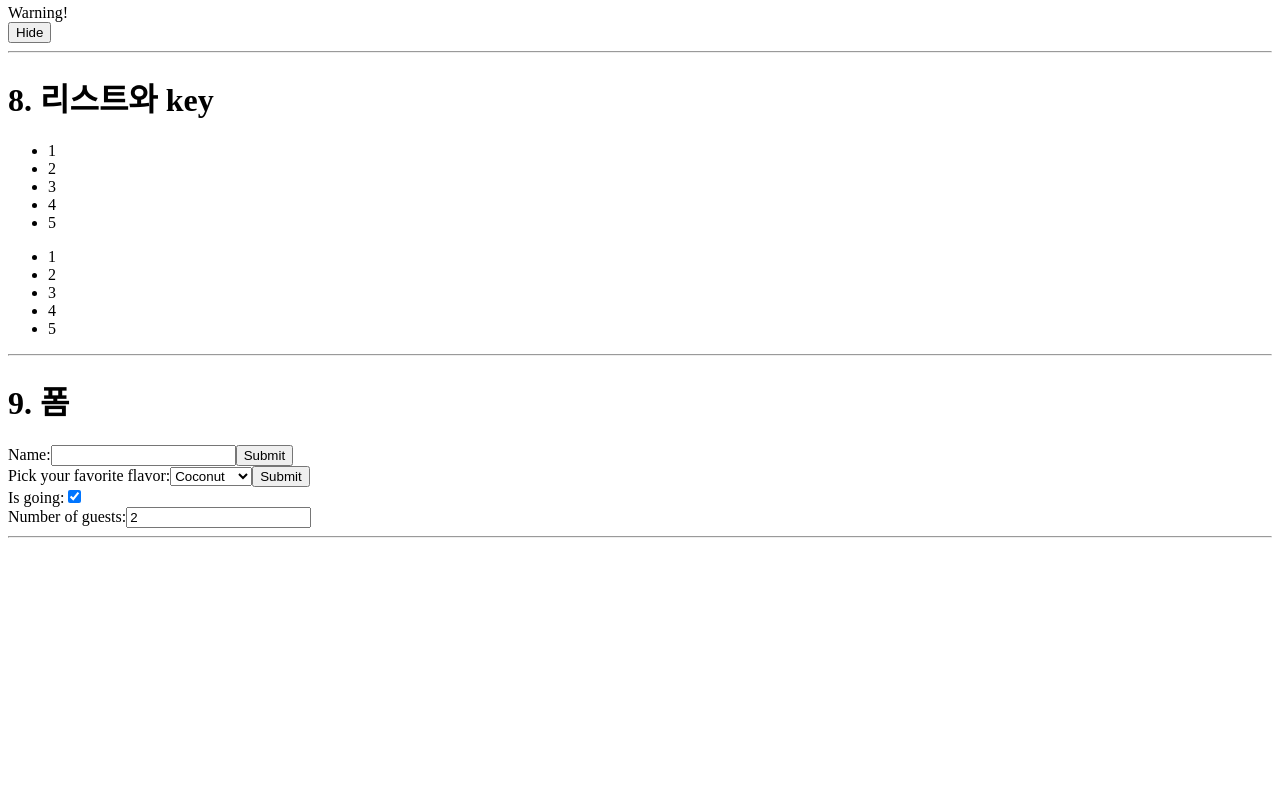
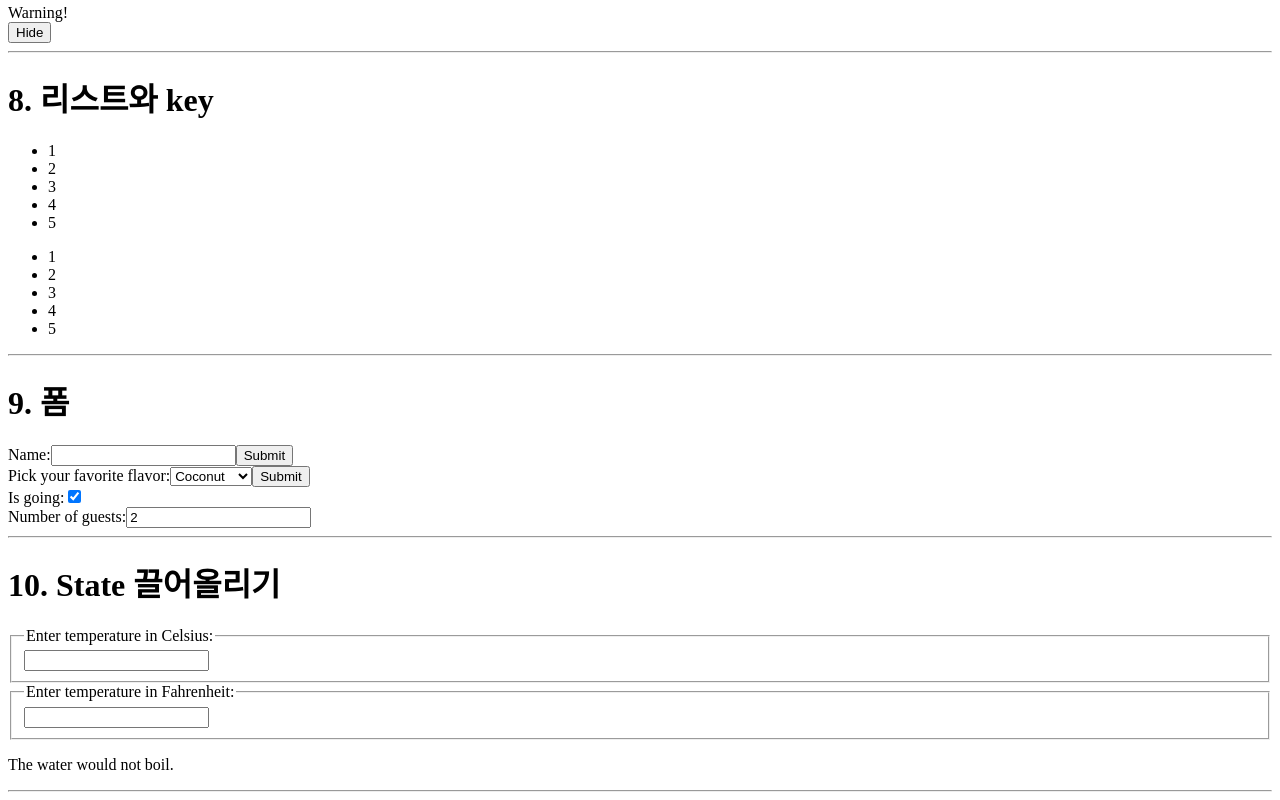
Before and after one commit to nack1400/react_study, a React (Create React App) app in the folder my-app/: page / in a window 1280 px wide. Shown: the part 411-1211 px from the top of the page. Before the commit the page ends 957 px from the top, so only its background shows below. Built offline with nearby package versions, Linux system fonts and the light colour scheme.

Commit message:
Add Pulling up State

```diff
--- /dev/null
+++ b/my-app/src/10pulling_up_state.js
@@ -0,0 +1,125 @@
+import React from "react";
+
+// class Calculator extends React.Component {
+//   constructor(props) {
+//     super(props);
+//     this.handleChange = this.handleChange.bind(this);
+//     this.state = {temperature: ''};
+//   }
+
+//   handleChange(e) {
+//     this.setState({temperature: e.target.value});
+//   }
+
+//   render() {
+//     const temperature = this.state.temperature;
+//     return (
+//       <fieldset>
+//         <legend>Enter temperature in Celsius:</legend>
+//         <input
+//           value={temperature}
+//           onChange={this.handleChange} />
+//         <BoilingVerdict
+//           celsius={parseFloat(temperature)} />
+//       </fieldset>
+//     );
+//   }
+// }
+
+const scaleNames = {
+  c: "Celsius",
+  f: "Fahrenheit",
+};
+
+class TemperatureInput extends React.Component {
+  constructor(props) {
+    super(props);
+    this.handleChange = this.handleChange.bind(this);
+    // this.state = { temperature: "" };
+  }
+
+  handleChange(e) {
+    // 이전 : this.setState({ temperature: e.target.value });
+    this.props.onTemperatureChange(e.target.value);
+  }
+
+  render() {
+    // 이전 : const temperature = this.state.temperature;
+    // 값 동기화
+    const temperature = this.props.temperature; //props는 읽기 전용
+    const scale = this.props.scale;
+    return (
+      <fieldset>
+        <legend>Enter temperature in {scaleNames[scale]}:</legend>
+        <input value={temperature} onChange={this.handleChange} />
+      </fieldset>
+    );
+  }
+}
+
+class Calculator extends React.Component {
+  constructor(props) {
+    super(props);
+    this.handleCelsiusChange = this.handleCelsiusChange.bind(this);
+    this.handleFahrenheitChange = this.handleFahrenheitChange.bind(this);
+    this.state = {temperature: '', scale: 'c'};
+  }
+
+  handleCelsiusChange(temperature) {
+    this.setState({scale: 'c', temperature});
+  }
+
+  handleFahrenheitChange(temperature) {
+    this.setState({scale: 'f', temperature});
+  }
+
+  render() {
+    const scale = this.state.scale;
+    const temperature = this.state.temperature;
+    const celsius = scale === 'f' ? tryConvert(temperature, toCelsius) : temperature;
+    const fahrenheit = scale === 'c' ? tryConvert(temperature, toFahrenheit) : temperature;
+
+    return (
+      <div>
+        <TemperatureInput
+          scale="c"
+          temperature={celsius}
+          onTemperatureChange={this.handleCelsiusChange} />
+        <TemperatureInput
+          scale="f"
+          temperature={fahrenheit}
+          onTemperatureChange={this.handleFahrenheitChange} />
+        <BoilingVerdict
+          celsius={parseFloat(celsius)} />
+      </div>
+    );
+  }
+}
+
+// 변환 함수
+function toCelsius(fahrenheit) {
+  return (fahrenheit - 32) * 5 / 9;
+}
+
+function toFahrenheit(celsius) {
+  return (celsius * 9 / 5) + 32;
+}
+
+function tryConvert(temperature, convert) {
+  const input = parseFloat(temperature);
+  if (Number.isNaN(input)) {
+    return '';
+  }
+  const output = convert(input);
+  const rounded = Math.round(output * 1000) / 1000;
+  return rounded.toString();
+}
+
+function BoilingVerdict(props) {
+  if (props.celsius >= 100) {
+    return <p>The water would boil.</p>;
+  }
+  return <p>The water would not boil.</p>;
+}
+
+export default Calculator;
--- a/my-app/src/App.js
+++ b/my-app/src/App.js
@@ -7,6 +7,7 @@
 import NameForm from "./09form.js"
 import FlavorForm from "./09form_select";
 import Reservation from "./09form_multiple_input";
+import Calculator from "./10pulling_up_state";
 
 function App() {
   const messages = ['React', 'Re: React', 'Re:Re: React'];
@@ -30,6 +31,9 @@
       <FlavorForm />
       <Reservation />
       <hr/>
+      <h1>10. State 끌어올리기</h1>
+      <Calculator />
+      <hr />
     </div>
   );
 }
```
Also changed, not shown: 1 other file (tests, documents, lock files or other folders).
